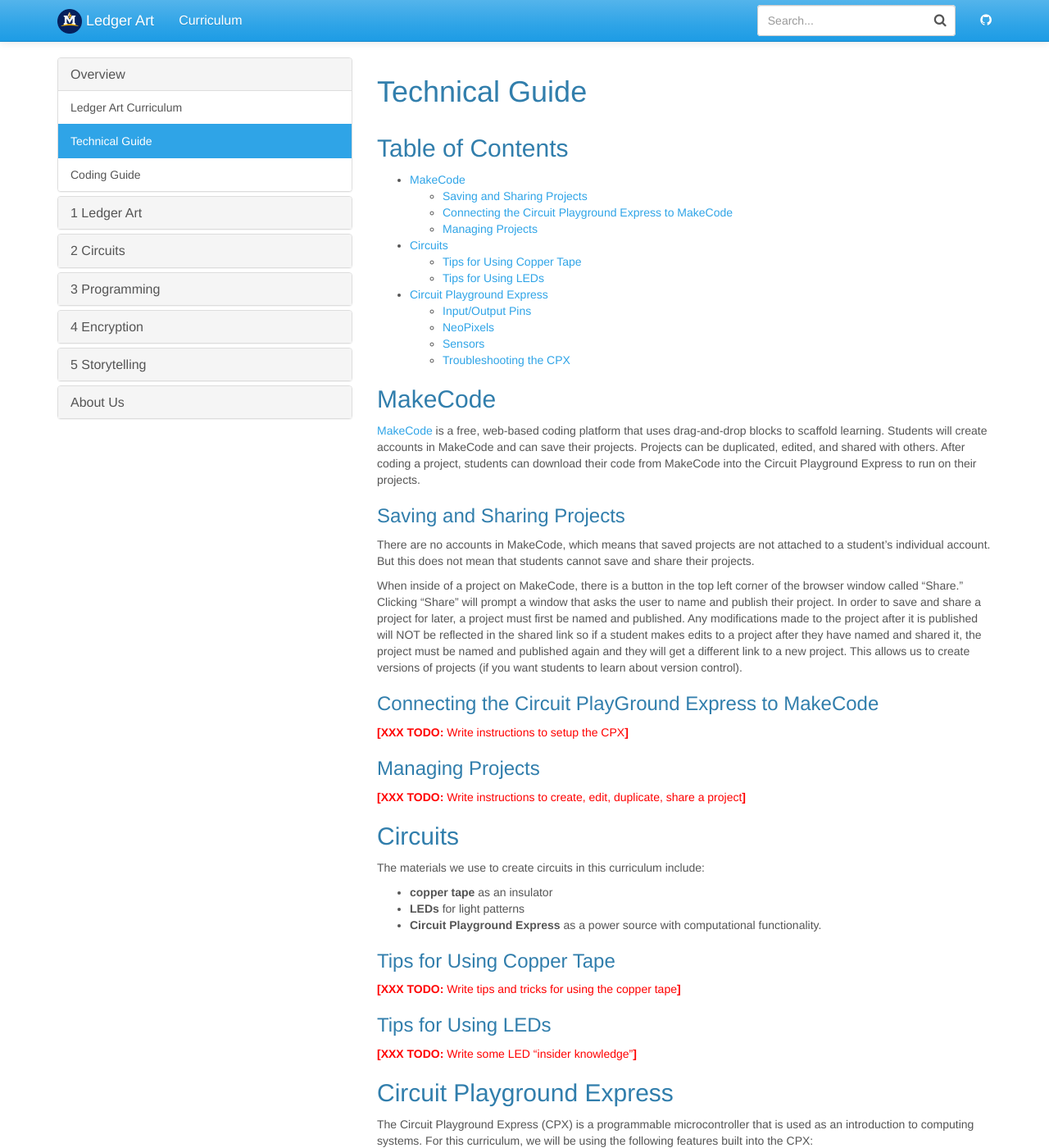
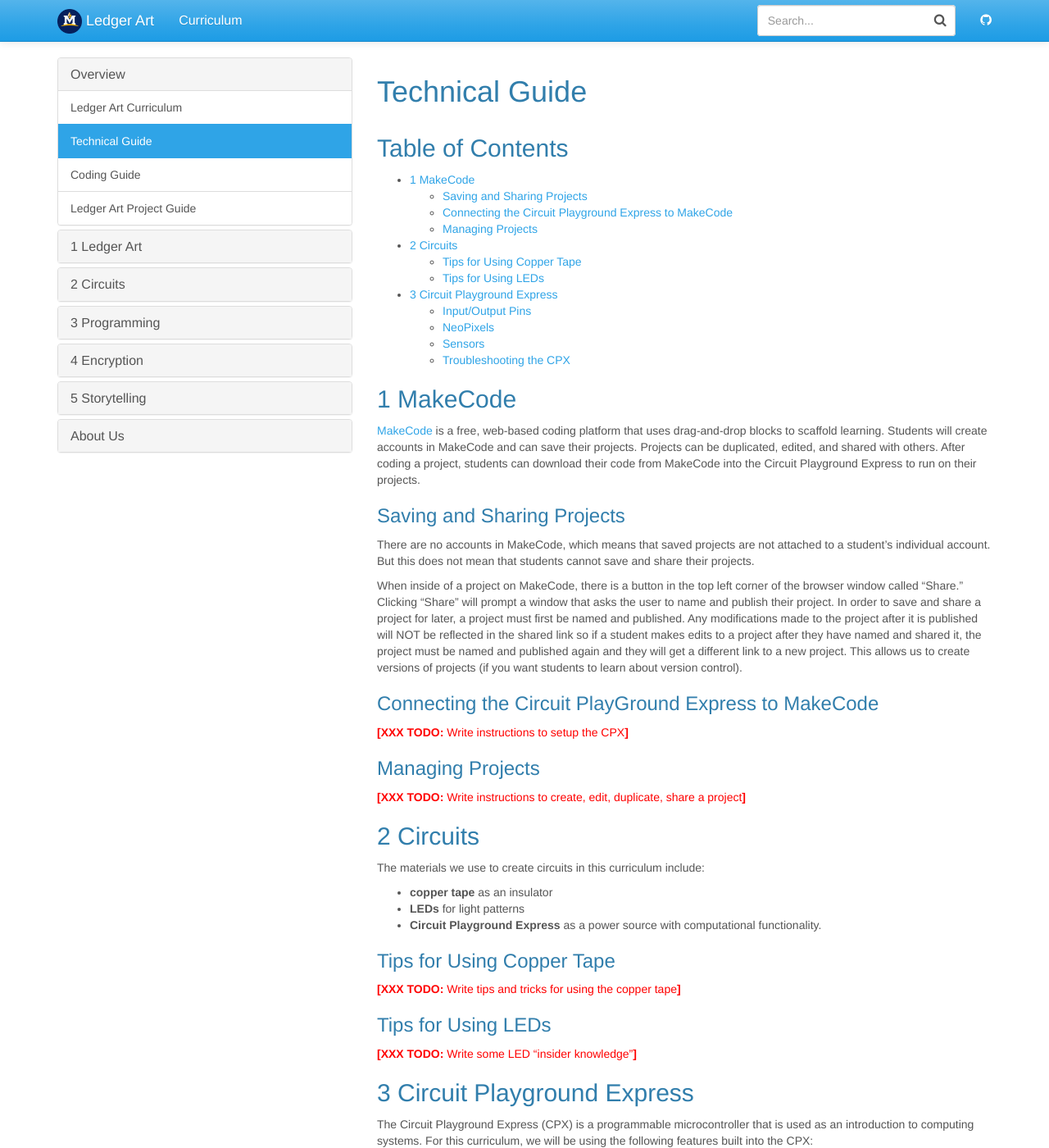
Before and after one commit to jake-chipps/friendometer, a Jekyll site: the page built from _docs/guides/tech-guide.md, in a window 1280 px wide and 1400 px high. Shown: the whole window at 82% size. Built offline with Jekyll 4.4.1, drawn with Linux system fonts in a browser that asks for light colours.

Commit message:
Add ledger art project guide

```diff
--- a/_data/docs.yml
+++ b/_data/docs.yml
@@ -3,6 +3,7 @@
   - home
   - tech
   - code
+  - ledgerguide
 
 - title: 1 Ledger Art
   docs:
--- a/_docs/guides/tech-guide.md
+++ b/_docs/guides/tech-guide.md
@@ -3,20 +3,20 @@ title: Technical Guide
 permalink: /docs/tech/
 ---
 ## Table of Contents
-- [MakeCode](#makecode)
+- [1 MakeCode](#makecode)
   - [Saving and Sharing Projects](#shareproject)
   - [Connecting the Circuit Playground Express to MakeCode](#cpx-makecode)
   - [Managing Projects](#projects)
-- [Circuits](#circuits)
+- [2 Circuits](#circuits)
   - [Tips for Using Copper Tape](#copper)
   - [Tips for Using LEDs](#led)
-- [Circuit Playground Express](#cpx)
+- [3 Circuit Playground Express](#cpx)
   - [Input/Output Pins](#pins)
   - [NeoPixels](#neopixels)
   - [Sensors](#sensors)
   - [Troubleshooting the CPX](#troubleshoot)
 
-## MakeCode <a name="makecode"></a>
+## 1 MakeCode <a name="makecode"></a>
 [MakeCode](https://makecode.adafruit.com/) is a free, web-based coding platform
 that uses drag-and-drop blocks to scaffold learning. Students will create accounts
 in MakeCode and can save their projects. Projects can be duplicated, edited,
@@ -36,7 +36,7 @@ When inside of a project on MakeCode, there is a button in the top left corner o
 ### Managing Projects <a name="projects"></a>
 <span class="todo">Write instructions to create, edit, duplicate, share a project</span>
 
-## Circuits <a name="circuits"></a>
+## 2 Circuits <a name="circuits"></a>
 The materials we use to create circuits in this curriculum include:
 - **copper tape** as an insulator
 - **LEDs** for light patterns
@@ -48,7 +48,7 @@ The materials we use to create circuits in this curriculum include:
 ### Tips for Using LEDs <a name="led"></a>
 <span class="todo">Write some LED "insider knowledge"</span>
 
-## Circuit Playground Express <a name="cpx"></a>
+## 3 Circuit Playground Express <a name="cpx"></a>
 The Circuit Playground Express (CPX) is a programmable microcontroller that is used as an introduction to computing systems. For this curriculum, we will be using the following features built into the CPX:
 - 8 alligator-clip friendly input/output **pins**
 - 5 mini **NeoPixels**
```
Also changed, not shown: _docs/guides/ledger-guide.md (added, +64 -0 lines), 7 other files.
